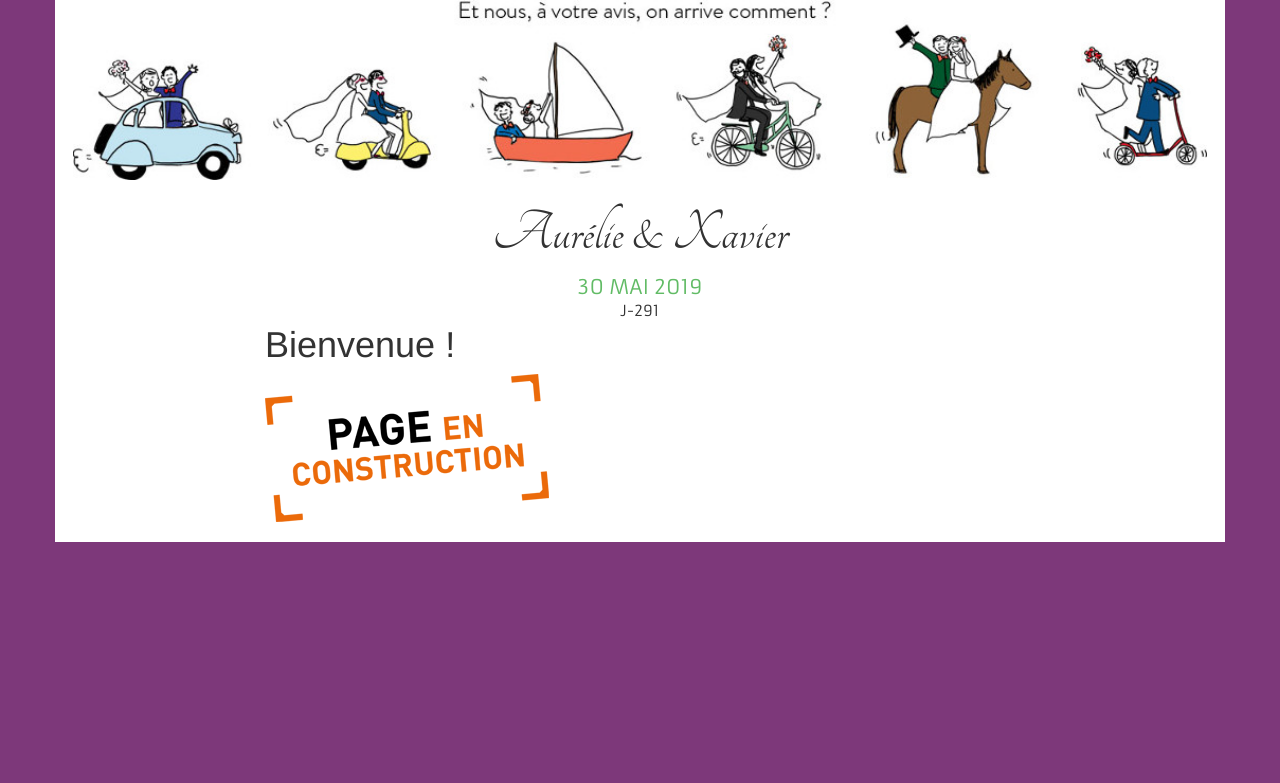
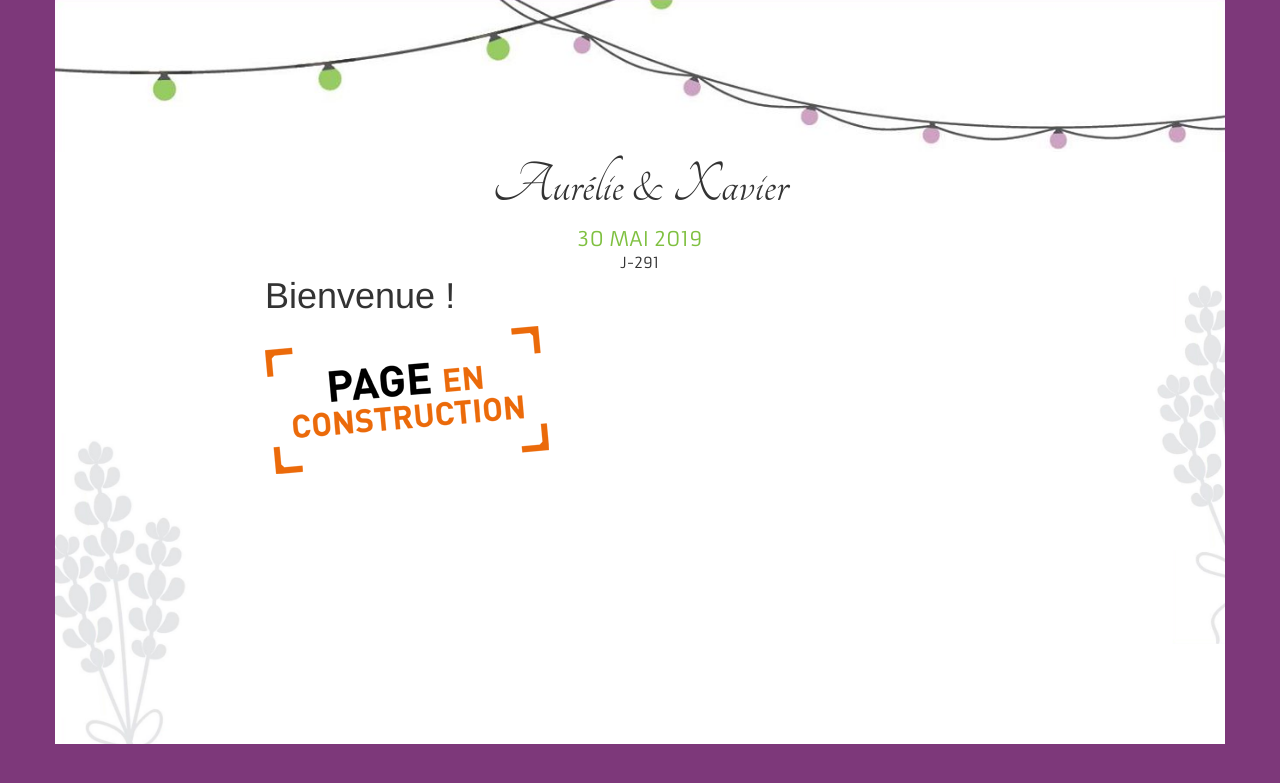
Before and after one commit to Artemis-Haven/xavier-aurelie, a Symfony app: template templates/main/index.html.twig in a window 1280 px wide. Shown: the top 783 px of the page. Run offline with Twig, Linux system fonts and the light colour scheme; the template is opened without the code that fills it, so the values that code supplies are empty; some libraries are stand-ins or nearby versions.

Commit message:
Updated global style to look like the official invitation

```diff
--- a/public/css/main.css
+++ b/public/css/main.css
@@ -3,17 +3,31 @@ html, body {
 }
 
 hr {
-	border-color: #61bb65;
+	border-color: #7fc040;
+}
+
+a {
+	color: #6ca733;
+}
+
+a:hover, a:focus, a:active, a:visited {
+	color: #5d922b;
 }
 
 body > div.container {
 	background-color: #fff;
+	background-image: url('../images/lavande-part-1.png'), url('../images/lavande-part-2.png');
+	background-repeat: no-repeat;
+	background-size: 150px;background-size: 150px, 80px;
+	background-position: top left, top right;
 	padding-bottom: 20px;
 }
 
 header {
 	background-color: #fff;
 	text-align: center;
+	padding-left: 0 !important;
+	padding-right: 0 !important;
 }
 
 header img {
@@ -23,6 +37,7 @@ header img {
 header h1 {
 	font-family: 'Tangerine', cursive;
 	font-size: 60px;
+	margin-top: 0;
 }
 
 header h2, header h3 {
@@ -34,12 +49,12 @@ header h2, header h3 {
 }
 
 header h2 {
-	color: #61bb65;
+	color: #7fc040;
 	font-size: 20px;
 }
 
 header .nav {
-	border: 1px solid #61bb65;
+	border: 1px solid #7fc040;
 	border-width: 1px 0px;
 }
 
@@ -48,14 +63,20 @@ header nav.navbar a {
     font-family: 'Armata', sans-serif;
 }
 
-header nav.navbar .nav li a:hover {
+header nav.navbar .nav li:not(.active) a:hover {
 	background-color: transparent;
-	color: #61bb65;
+	color: #7fc040;
 }
 
 header nav.navbar li.active {
-	background-color: #a9fbad;
+	background-color: #bbf089;
 }
+header nav.navbar li.active a,
+header nav.navbar li.active a:hover  {
+	background-color: #bbf089;
+	color: #015104;
+}
+
 
 @media (min-width: 768px){
 	.navbar-nav{
@@ -63,7 +84,7 @@ header nav.navbar li.active {
 		display: table;
 		table-layout: fixed;
 		float: none;
-		color: #61bb65;
+		color: #7fc040;
 	}
 }
 
@@ -74,6 +95,7 @@ form .vich-image img {
 body > div.container > section.row h1 {
 	margin-top: 0;
 }
+
 
 /**********************/
 /*      BLOG          */
--- a/templates/base.html.twig
+++ b/templates/base.html.twig
@@ -13,7 +13,7 @@
     <body>
         <script type="text/javascript" src="{{ asset('js/jquery.min.js') }}"></script>
 		<header class="container">
-			<img src="{{ asset('images/header_background.jpg') }}" alt="Mariage de Xavier et Aurélie">
+			<img class="img-responsive" src="{{ asset('images/guirlande.png') }}" alt="Mariage de Xavier et Aurélie">
 			<h1>Aurélie & Xavier</h1>
 			<h2>30 mai 2019</h2>
 			{% set marriageDate = '2019-05-30' %}
--- a/templates/main/answer.html.twig
+++ b/templates/main/answer.html.twig
@@ -6,4 +6,6 @@
     <h1>Votre réponse</h1>
 
     {{ include('_enConstruction.html.twig') }}
+
+	<div style="height: 250px;"></div>
 {% endblock %}
--- a/templates/main/index.html.twig
+++ b/templates/main/index.html.twig
@@ -7,4 +7,5 @@
 
     {{ include('_enConstruction.html.twig') }}
 
+	<div style="height: 250px;"></div>
 {% endblock %}
--- a/templates/main/wedding_list.html.twig
+++ b/templates/main/wedding_list.html.twig
@@ -6,4 +6,6 @@
     <h1>Liste de mariage</h1>
 
     {{ include('_enConstruction.html.twig') }}
+
+	<div style="height: 250px;"></div>
 {% endblock %}
```
Also changed, not shown: public/images/guirlande.png (added), public/images/lavande-part-1.png (added), public/images/lavande-part-2.png (added), public/images/lavande.png (added).
